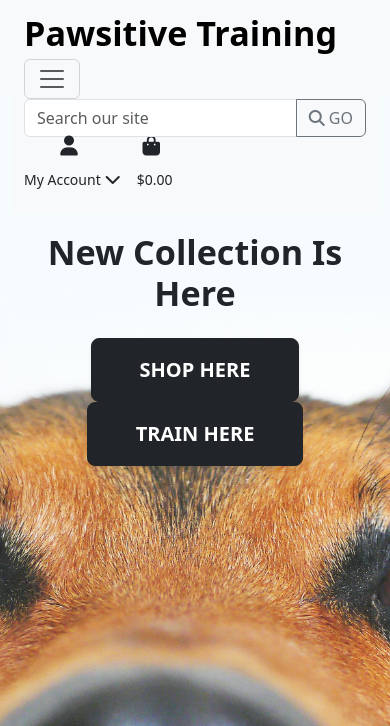
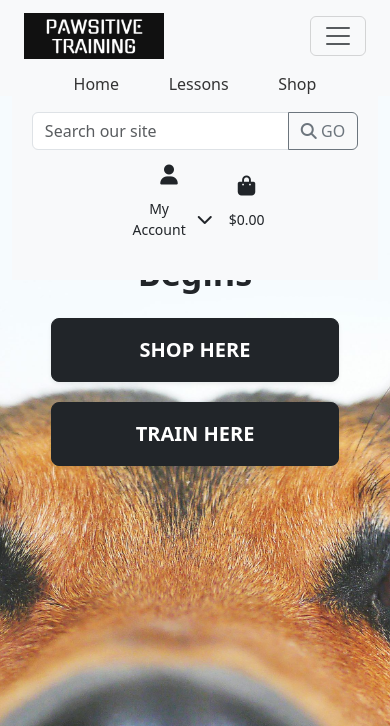
Before and after one commit to pac-dan/pawsitive_training, a Django app: page / in a window 390 px wide, after a click that opens the changed part. Shown: the top 726 px of the page. Run offline with Django 5.2, Linux system fonts and the light colour scheme; some libraries are stand-ins or nearby versions.

Commit message:
add logo to nav, add styles to nav, add styles to welcome page

```diff
--- a/static/css/base.css
+++ b/static/css/base.css
@@ -18,28 +18,185 @@ body {
     width: 1.5rem;
 }
 
-.main-logo-link {
-    width: fit-content;
+.nav-item {
+    display: flex;
+    flex-wrap: nowrap;
+    justify-content: space-between;
+    align-items: center;
+}
+
+/* Base styling for nav links */
+.navbar-nav .nav-link {
+    position: relative;
+    color: #333;
+    transition: color 0.3s ease;
+}
+
+  /* Create the underline effect using a pseudo-element */
+.navbar-nav .nav-link::after {
+    content: "";
+    position: absolute;
+    width: 100%;
+    height: 2px; /* Adjust thickness as needed */
+    background-color: #000; /* Underline color */
+    left: 0;
+    bottom: 0;
+    transform: scaleX(0);
+    transform-origin: bottom right;
+    transition: transform 0.25s ease-out;
+}
+
+  /* On hover, scale the underline to full width */
+.navbar-nav .nav-link:hover::after {
+    transform: scaleX(1);
+    transform-origin: bottom left;
+}
+
+
+.main-logo {
+    width: 70%;
+    max-width: 24rem;
+    height: auto;
+    max-height: 12rem;
+}
+
+.container-fluid {
+    justify-content: space-between;
 }
 
 /* Slightly larger container on xl screens */
-@media (min-width: 1200px) {
+@media (max-width: 1200px) {
     .container {
       max-width: 80%;
+    }
+
+    .navbar-brand.logo-nav {
+        flex-shrink: 0;
+        max-width: 300px;
     }
   }
 
   /* fixed top navbar only on medium and up */
-  @media (min-width: 992px) {
-      .fixed-top-desktop-only {
-          position: fixed;
-          top: 0;
-          right: 0;
-          left: 0;
-          z-index: 1030;
-      }
+@media (max-width: 992px) {
+      .navbar-collapse.show {
+        display: flex !important;
+        justify-content: space-evenly;
+        align-items: center;
+        flex-direction: column;
+        flex-wrap: nowrap;
+    }
 
-      .header-container {
-          padding-top: 164px;
-      }
+    .navbar-icons {
+        order: 1;
+        width: 50%;
+        display: flex;
+        justify-content: end;
+        align-items: center;
+        padding: 1rem;
+    }
+
+    .navbar-nav {
+        flex-direction: row !important;
+        width: 100%;
+        text-align: center;
+        justify-content: space-between;
+    }
+
+    .navbar-brand.logo-nav {
+        flex-shrink: 0;
+        max-width: 300px;
+    }
+
+    .nav-items {
+        justify-content: space-evenly;
+    }
   }
+
+@media (max-width: 768.98px) {
+
+    .navbar-collapse.show {
+        display: flex !important;
+        justify-content: space-evenly;
+        align-items: center;
+        flex-direction: column;
+        flex-wrap: nowrap;
+    }
+
+    .navbar-icons {
+        order: 1;
+        width: 50%;
+        display: flex;
+        justify-content: end;
+        align-items: center;
+        padding: 1rem;
+    }
+
+    .navbar-nav {
+        flex-direction: row !important;
+        width: 100%;
+        text-align: center;
+        justify-content: space-between;
+    }
+
+    .navbar-brand.logo-nav {
+        flex-shrink: 0;
+        max-width: 300px;
+    }
+
+    .nav-items {
+        display: flex;
+        flex-wrap: nowrap;
+        justify-content: space-evenly;
+        align-items: center;
+    }
+}
+
+@media (max-width: 552px) {
+    div.text-center {
+        display: flex;
+        flex-direction: column;
+        align-items: stretch;
+    }
+
+    .btn-shop-train {
+        margin-bottom: 20px;
+    }
+}
+
+@media (max-width: 440px) {
+
+    .navbar-collapse.show {
+        display: flex !important;
+        flex-direction: column; /* or row if you prefer a horizontal layout when open */
+        justify-content: space-evenly;
+        align-items: center;
+    }
+
+    .navbar-icons {
+        order: 1;
+        width: 50%;
+        display: flex;
+        justify-content: end;
+        align-items: center;
+        padding: 1rem;
+    }
+
+    .navbar-nav {
+        flex-direction: row !important;
+        width: 100%;
+        text-align: center;
+        justify-content: space-between;
+    }
+
+    .navbar-brand.logo-nav {
+        flex-shrink: 0;
+        max-width: 200px;
+    }
+
+    .nav-items {
+        display: flex;
+        flex-wrap: nowrap;
+        justify-content: space-evenly;
+        align-items: center;
+    }
+}
--- a/templates/base.html
+++ b/templates/base.html
@@ -38,9 +38,8 @@
       <nav class="navbar navbar-expand-lg navbar-light bg-light">
         <div class="container-fluid">
           <!-- Left: Logo/Brand -->
-          <a class="navbar-brand" href="{% url 'welcome' %}">
-            {% comment %} <img src="{% static 'img/logo.png' %}" alt="Pawsitive Training Logo" class="main-logo"> {% endcomment %}
-            <h1 class="display-4 fw-bold mb-0"><strong>Pawsitive</strong> Training</h1>
+          <a class="navbar-brand logo-nav" href="{% url 'welcome' %}">
+            <img src="{% static '../media/pawsitive_logo_2.PNG' %}" alt="Pawsitive Training Logo" class="main-logo img-fluid">
           </a>
           <button class="navbar-toggler" type="button" data-bs-toggle="collapse" data-bs-target="#navbarSupportedContent"
                   aria-controls="navbarSupportedContent" aria-expanded="false" aria-label="Toggle navigation">
@@ -49,6 +48,20 @@
 
           <!-- Collapsible Content -->
           <div class="collapse navbar-collapse" id="navbarSupportedContent">
+
+                  <!-- Left: Navigation Links -->
+            <ul class="navbar-nav nav-items me-auto mb-2 mb-lg-0">
+              <li class="nav-item">
+                <a class="nav-link" href="{% url 'welcome' %}">Home</a>
+              </li>
+              <li class="nav-item">
+                <a class="nav-link" href="">Lessons</a>
+              </li>
+              <li class="nav-item">
+                <a class="nav-link" href="">Shop</a>
+              </li>
+            </ul>
+
             <!-- Center: Search Form -->
             <form class="d-flex mx-auto" method="GET" action="">
               <div class="input-group">
@@ -60,7 +73,9 @@
             </form>
 
             <!-- Right: Account Dropdown & Cart -->
+            <div class="navbar-icons">
               <ul class="navbar-nav ms-auto mb-2 mb-lg-0 d-flex flex-row align-items-center">
+
                 <!-- Account Dropdown -->
                 <li class="nav-item dropdown me-3">
                   <a class="nav-link text-dark" href="#" id="user-options" role="button" data-bs-toggle="dropdown" aria-expanded="false">
@@ -85,6 +100,7 @@
                     {% endif %}
                   </ul>
                 </li>
+
                 <!-- Cart Link -->
                 <li class="nav-item">
                   <a class="nav-link text-dark" href="">
@@ -101,6 +117,7 @@
                   </a>
                 </li>
               </ul>
+            </div>
           </div>
         </div>
       </nav>
--- a/welcome/templates/welcome/index.html
+++ b/welcome/templates/welcome/index.html
@@ -15,15 +15,15 @@
 {% block content %}
   <section class="container d-flex align-items-center justify-content-center" style="height: 60vh;">
     <div class="text-center">
-      <h1 class="display-4 fw-bold mb-4">New Collection Is Here</h1>
+      <h1 class="display-4 fw-bold mb-4">Your Journey Begins</h1>
 
       <!-- Shop  Btn -->
-      <a href="#" class="btn btn-dark btn-lg px-5 py-3 text-uppercase fw-semibold shadow-sm">
+      <a href="#" class="btn-shop-train btn btn-dark btn-lg px-5 py-3 text-uppercase fw-semibold shadow-sm">
         Shop Here
       </a>
 
       <!-- Train  Btn -->
-      <a href="#" class="btn btn-dark btn-lg px-5 py-3 text-uppercase fw-semibold shadow-sm">
+      <a href="#" class="btn-shop-train btn btn-dark btn-lg px-5 py-3 text-uppercase fw-semibold shadow-sm">
         Train Here
       </a>
 
```
Also changed, not shown: media/pawsitive_logo_2.png (added). Lines whose indentation alone changed are shown as unchanged.
